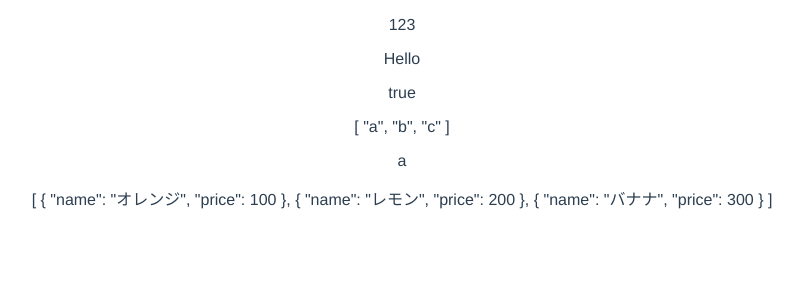
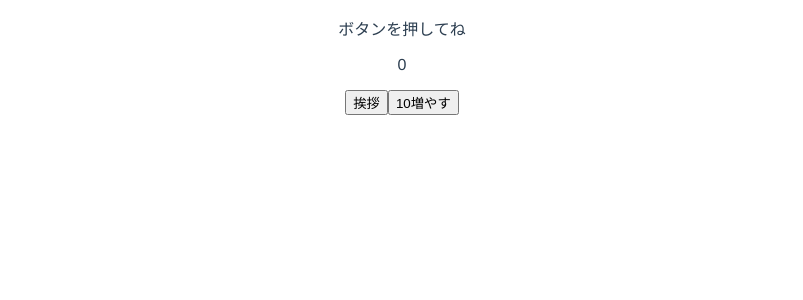
Before and after one commit to KeitaTaniuchi/vue-test, a Vue app: page / in a window 1280 px wide. Shown: the top 300 px of the page, without its empty margins (238-1041 px from the left). Built offline with nearby package versions, Linux system fonts and the light colour scheme.

Commit message:
methodsオプション学習用コード作成

```diff
--- a/src/views/Home.vue
+++ b/src/views/Home.vue
@@ -1,34 +1,34 @@
-
 <template>
   <div class="about">
-    <p>{{ number }}</p>
-    <!-- 123 -->
     <p>{{ text }}</p>
-    <!-- Hello -->
-    <p>{{ bool }}</p>
-    <!-- true -->
-    <p>{{ arr }}</p>
-    <!-- [ "a", "b", "c" ] -->
-    <p>{{ arr[0] }}</p>
-    <!-- a -->
-    <p>{{ myFruits }}</p>
-    <!-- [ { "name": "オレンジ", "price": 100 }, { "name": "レモン", "price": 200 }] -->
+    <p>{{ showMsg() }}</p>
+    <p>{{ count }}</p>
+    <button v-on:click="sayHello">挨拶</button>
+    <button @click="countUp(10)">10増やす</button>
   </div>
 </template>
+
 <script>
 export default {
   data() {
     return {
-      number: 123,
-      text: "Hello",
-      bool: true,
-      arr: ["a", "b", "c"],
-      myFruits: [
-        { name: "オレンジ", price: 100 },
-        { name: "レモン", price: 200 },
-        { name: "バナナ", price: 300 },
-      ],
+      text: "",
+      count: 0,
     };
+  },
+  methods: {
+    // メソッド名: function() {
+    //      処理
+    // },
+    sayHello: function () {
+      this.text = "Hello";
+    },
+    showMsg: function () {
+      return "ボタンを押してね";
+    },
+    countUp: function (value) {
+      this.count += value;
+    },
   },
 };
 </script>
```
